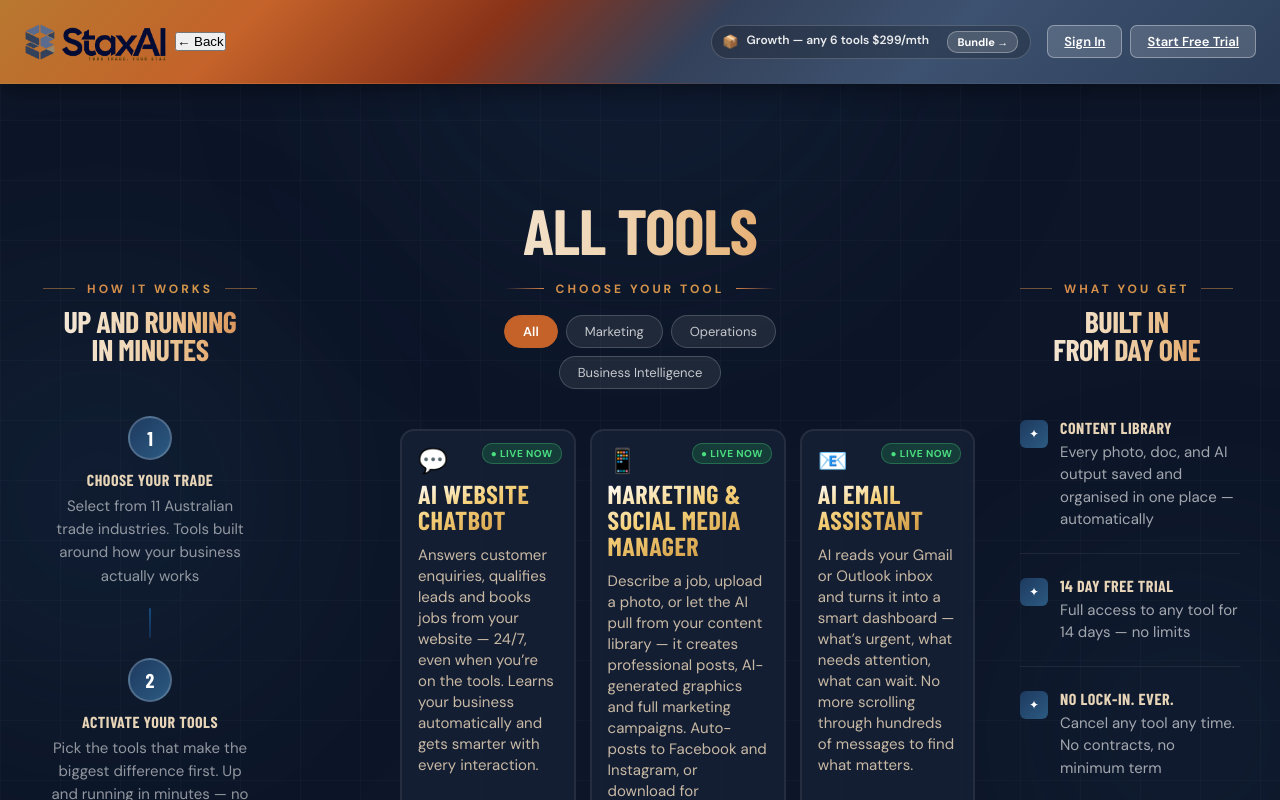
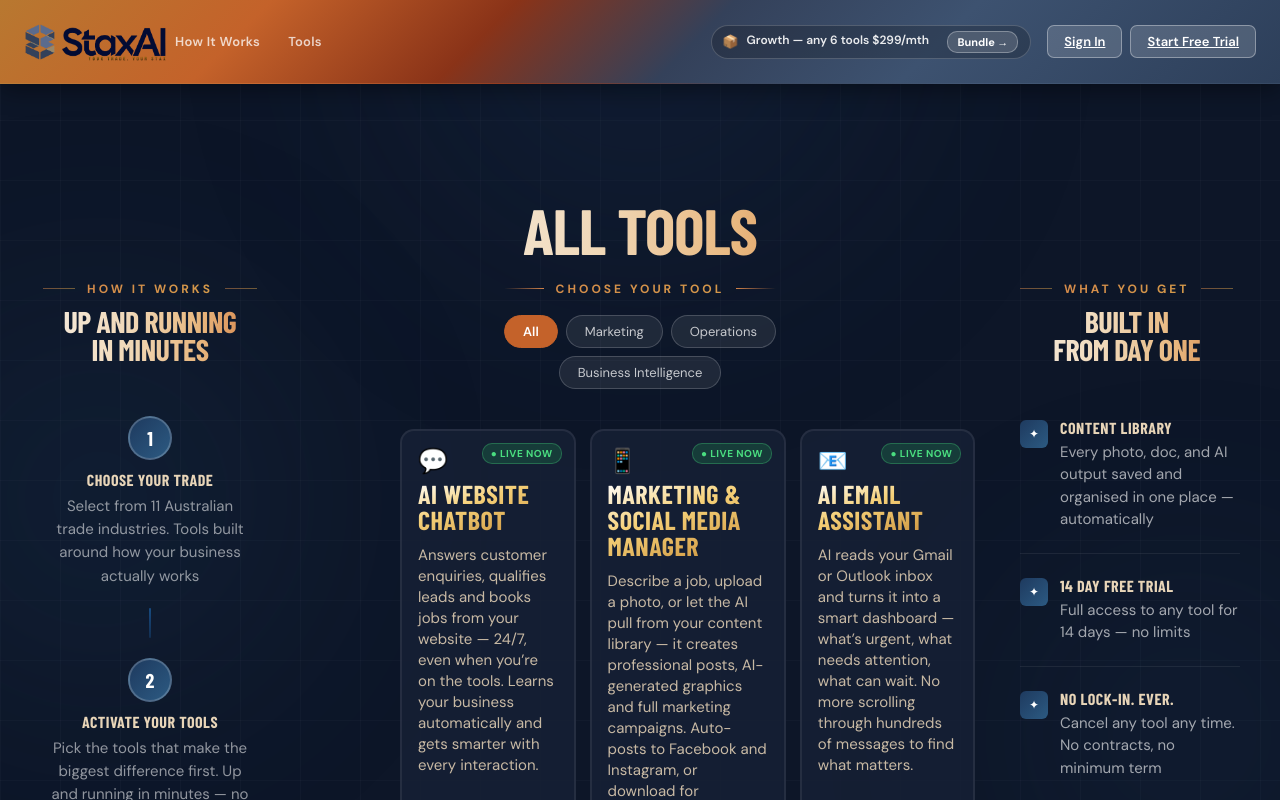
Before and after one commit to stratsolai/TradeAI, a website: page tools.html in a window 1280 px wide. Shown: the top 800 px of the page. Drawn offline with nearby package versions, Linux system fonts and the light colour scheme; a web font is replaced by a local one.

Commit message:
feat: copy index.html topbar to tools.html

```diff
--- a/tools.html
+++ b/tools.html
@@ -420,7 +420,7 @@
 <div class="topbar">
   <a href="index.html" style="display:flex;align-items:center;text-decoration:none;"><img src="StaxAI Cropped Transparent.png" alt="StaxAI" style="height:38px;width:auto;display:block;"></a>
 
-  <div class="topbar-nav"><button id="back-btn">&#8592; Back</button></div><div class="topbar-spacer"></div><div class="bundle-rotator">
+  <div class="topbar-nav"><a href="#how-it-works">How It Works</a><a href="#tools">Tools</a></div><div class="topbar-spacer"></div><div class="bundle-rotator">
     <span class="bundle-rotator-icon">&#128230;</span>
     <div class="bundle-rotator-track">
       <div class="bundle-rotator-item active">Starter — any 3 tools $149/mth</div>
```
